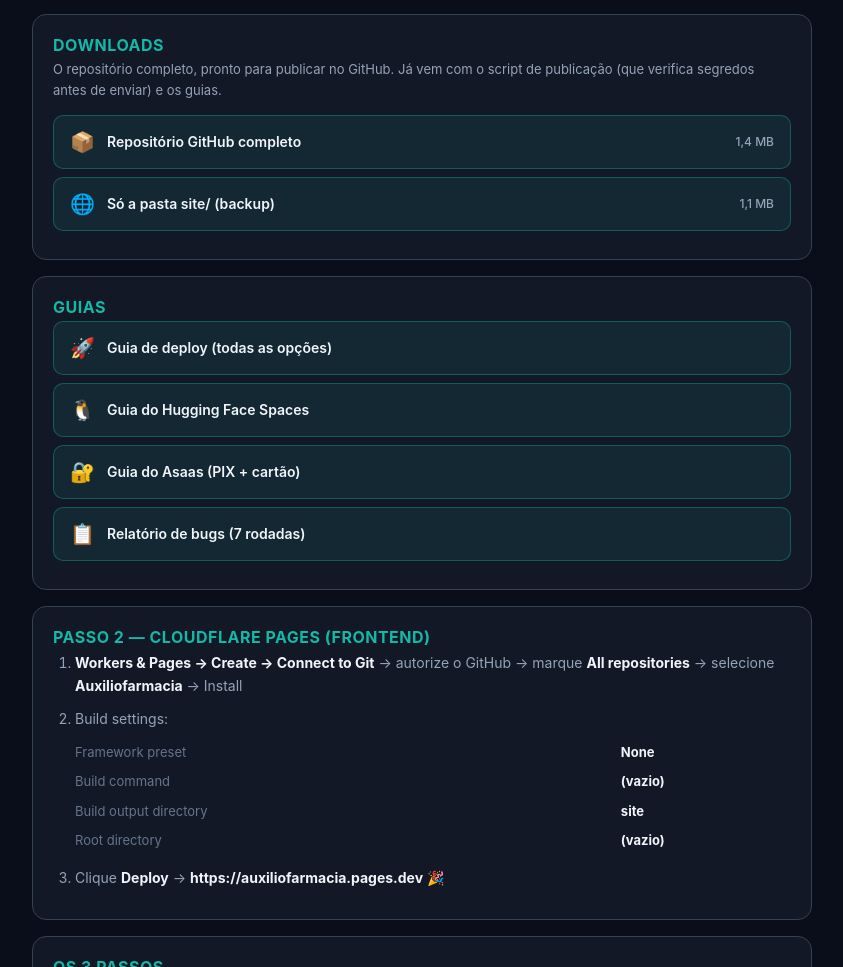
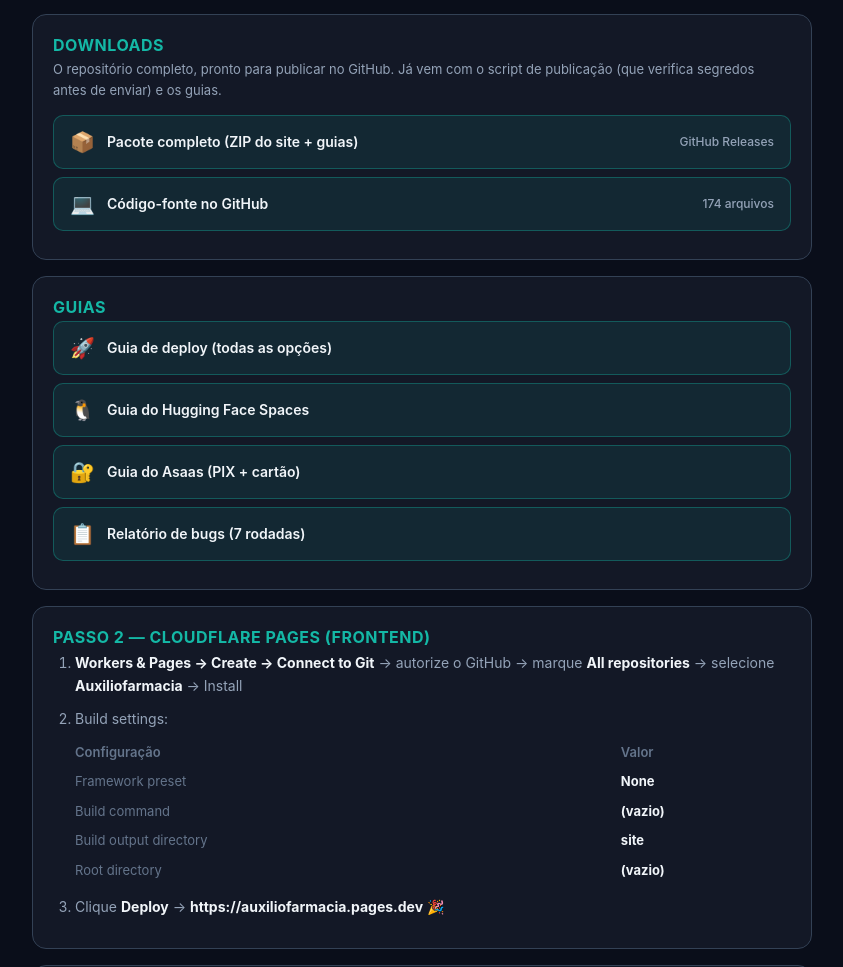
Before and after one commit to RFM92/Auxiliofarmacia, a website: page site/downloads.html in a window 1280 px wide. Shown: the part 835-1802 px from the top of the page, without its empty margins (218-1061 px from the left). Drawn offline with Linux system fonts and the light colour scheme.

Commit message:
feat: Auxilio Farmacia v2026.08.1 - site/downloads.html

```diff
--- a/site/downloads.html
+++ b/site/downloads.html
@@ -77,13 +77,13 @@ code{background:rgba(255,255,255,.08);padding:2px 7px;border-radius:5px;font-siz
     <h2>Downloads</h2>
     <p>O repositório completo, pronto para publicar no GitHub. Já vem com o
        script de publicação (que verifica segredos antes de enviar) e os guias.</p>
-    <a class="dl" href="AuxilioFarmacia_REPO_GITHUB.zip" download>
-      <span class="ic">📦</span> Repositório GitHub completo
-      <span class="sz">1,4 MB</span>
+    <a class="dl" href="https://github.com/raphaelmenossi-maker/Auxiliofarmacia/releases/latest" target="_blank" rel="noopener">
+      <span class="ic">📦</span> Pacote completo (ZIP do site + guias)
+      <span class="sz">GitHub Releases</span>
     </a>
-    <a class="dl" href="AuxilioFarmacia_SITE_PRONTO_PARA_UPLOAD.zip" download>
-      <span class="ic">🌐</span> Só a pasta site/ (backup)
-      <span class="sz">1,1 MB</span>
+    <a class="dl" href="https://github.com/raphaelmenossi-maker/Auxiliofarmacia" target="_blank" rel="noopener">
+      <span class="ic">💻</span> Código-fonte no GitHub
+      <span class="sz">174 arquivos</span>
     </a>
   </div>
 
@@ -102,6 +102,7 @@ code{background:rgba(255,255,255,.08);padding:2px 7px;border-radius:5px;font-siz
         marque <b>All repositories</b> → selecione <b>Auxiliofarmacia</b> → Install</li>
       <li>Build settings:
         <table style="width:100%;font-size:13px;margin-top:8px;border-collapse:collapse">
+        <thead><tr><th style="text-align:left;padding:4px 8px 4px 0;color:#64748b;font-weight:600">Configuração</th><th style="text-align:left;padding:4px 0;color:#64748b;font-weight:600">Valor</th></tr></thead>
           <tr><td style="padding:4px 8px 4px 0;color:#64748b">Framework preset</td><td><b>None</b></td></tr>
           <tr><td style="padding:4px 8px 4px 0;color:#64748b">Build command</td><td><b>(vazio)</b></td></tr>
           <tr><td style="padding:4px 8px 4px 0;color:#64748b">Build output directory</td><td><b>site</b></td></tr>
```
